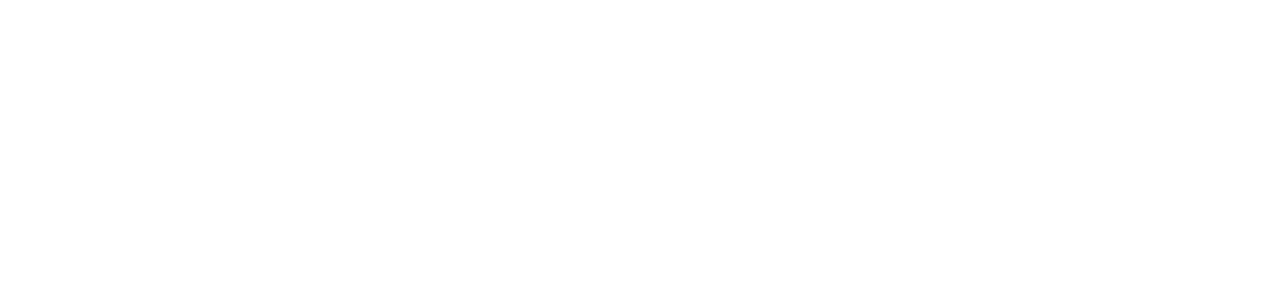
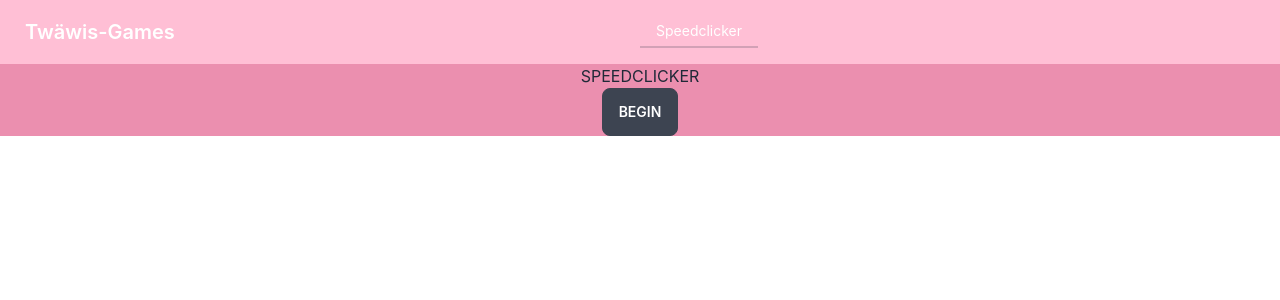
Before and after one commit to benjyros/Webgames2.0, a React (Create React App) app: page /#/speedclicker in a window 1280 px wide. Before the commit this address had no page. Shown: the top 300 px of the page. Built offline with nearby package versions, Linux system fonts and the light colour scheme.

Commit message:
added game "speedclicker" (#9)

```diff
--- a/src/App.js
+++ b/src/App.js
@@ -2,12 +2,14 @@
 import { Routes, Route } from 'react-router-dom';
 import './App.css';
 import Home from './components/Home';
+import Speedclicker from './components/Speedclicker';
 
 function App() {
   return (
     <div className='App'>
       <Routes>
         <Route exact path='/' element={<Home />} />
+        <Route exact path='/speedclicker' element={<Speedclicker />} />
       </Routes>
     </div>
   );
--- a/src/components/Navbar.js
+++ b/src/components/Navbar.js
@@ -29,14 +29,14 @@
                         <svg xmlns="http://www.w3.org/2000/svg" className="h-5 w-5" fill="none" viewBox="0 0 24 24" stroke="currentColor"><path strokeLinecap="round" strokeLinejoin="round" strokeWidth="2" d="M4 6h16M4 12h8m-8 6h16" /></svg>
                     </label>
                     <ul tabIndex="0" className="menu menu-compact dropdown-content shadow bg-base-100 rounded-box w-52">
-                        <li className={`${location.pathname === '/' ? 'bordered' : ''} text-white`}><Link to='/'>Test</Link></li>
+                        <li className={`${location.pathname === '/' ? 'bordered' : ''} text-white`}><Link to='/speedclicker'>Speedclicker</Link></li>
                     </ul>
                 </div>
                 <Link to='/' className="btn transition duration-150 ease-in-out bg-transparent border-transparent normal-case text-xl text-white hover:scale-105 hover:bg-transparent hover:border-transparent">Twäwis-Games</Link>
             </div>
             <div className="navbar-center hidden lg:flex">
                 <ul className="menu-horizontal px-1tabs">
-                    <li className={`${location.pathname === '/' ? 'tab-active' : ''} tab tab-bordered text-white`}><Link to='/'>Test</Link></li>
+                    <li className={`${location.pathname === '/' ? 'tab-active' : ''} tab tab-bordered text-white`}><Link to='/speedclicker'>Speedclicker</Link></li>
                 </ul>
             </div>
         </div>
--- /dev/null
+++ b/src/components/Speedclicker.js
@@ -0,0 +1,130 @@
+import React, { useState, useEffect } from 'react';
+import { useNavigate } from 'react-router-dom';
+
+import Navbar from './Navbar';
+
+export default function Speedclicker() {
+    const [loading, setLoading] = useState(false);
+    const [clicks, setClicks] = useState(0);
+    const [showBeginScreen, setShowBeginScreen] = useState(true);
+    const [showStartScreen, setShowStartScreen] = useState(false);
+    const [showGameScreen, setShowGameScreen] = useState(false);
+    const [gameStarted, setGameStarted] = useState();
+    const [countdown, setCountdown] = useState(8000);
+    const [timer, setTimer] = useState(0);
+
+    useEffect(() => {
+        let timerId;
+        if (gameStarted) {
+            timerId = setInterval(() => {
+                setCountdown((countdown) => countdown - 10);
+                setTimer((timer) => timer + 10);
+            }, 10);
+        }
+        return () => clearInterval(timerId);
+    }, [gameStarted]);
+
+    useEffect(() => {
+        if (countdown === 0) {
+            setGameStarted(false);
+            // Timer has ended, do something here
+        }
+    }, [countdown]);
+
+    const navigate = useNavigate();
+    if (loading) {
+        return <div className='flex h-screen items-center justify-center'><h1 className='text-2xl font-bold text-center'>Loading...</h1></div>;
+    }
+
+    function handleBeginClick() {
+        setShowBeginScreen(false);
+        setShowStartScreen(true);
+    }
+
+    function handleStartClick() {
+        setShowStartScreen(false);
+        setShowGameScreen(true);
+        setGameStarted(true);
+    }
+
+    function handleRestartClick() {
+        setTimer(0);
+        setClicks(0);
+        setCountdown(8000);
+        setShowGameScreen(false);
+        setShowStartScreen(true);
+    }
+
+    function handleGameClick() {
+        setClicks((clicks) => clicks + 1);
+    }
+
+    return (
+        <section className="bg-[#ffe0e9] dark:bg-[#ffe0e9]">
+            <Navbar />
+            <div id="gameContent" style={{ backgroundColor: "#eb8faf" }}>
+                {showBeginScreen && (
+                    <div>
+                        <div id="gameTitle">SPEEDCLICKER</div>
+                        <button
+                            id="startButton"
+                            className="btn"
+                            onClick={() => handleBeginClick()}
+                        >
+                            BEGIN
+                        </button>
+                    </div>
+                )}
+                {showStartScreen && (
+                    <div>
+                        <div
+                            id="start"
+                            onClick={() => handleStartClick()}
+                        >
+                            <div id="startScreen">
+                                <div>
+                                    <h3>Speedclicker</h3>
+                                    <p>
+                                        As soon the screen turns to light purple, click as often as you
+                                        can.
+                                    </p>
+                                    <br />
+                                    <h5>click to start</h5>
+                                </div>
+                            </div>
+                        </div>
+                    </div>
+                )}
+                {showGameScreen && (
+                    <div>
+                        {gameStarted ? (
+                            <div id="game" onClick={() => handleGameClick()}>
+                                <div id="play">
+                                    <h4 id="countdown">Timer: {(countdown / 1000).toFixed(2)}</h4>
+                                    <h4 id="currentClicks">
+                                        Current clicks/s: {(clicks / (timer / 1000)).toFixed(2)}
+                                    </h4>
+                                    <h4 id="clicks">Clicks: {clicks}</h4>
+                                </div>
+                            </div>
+                        ) : (
+                            <div id="game">
+                                <div id="end">
+                                    <div>
+                                        <img src="../Images/finish.png" alt="" id="finishFlag" />
+                                        <h4>You did {clicks / (timer / 1000)} clicks/s</h4>
+                                        <h6>total of {clicks} clicks in 8 secs</h6>
+                                        <hr />
+                                    </div>
+                                </div>
+                                <button id="replay" className="btn" onClick={() => handleRestartClick()}>
+                                    RESTART
+                                </button>
+                            </div>
+                        )}
+                    </div>
+                )}
+            </div>
+        </section>
+    );
+}
--- a/src/index.css
+++ b/src/index.css
@@ -15,3 +15,8 @@
   font-family: source-code-pro, Menlo, Monaco, Consolas, 'Courier New',
     monospace;
 }
+
+#navbar,
+#root {
+  user-select: none;
+}
```
